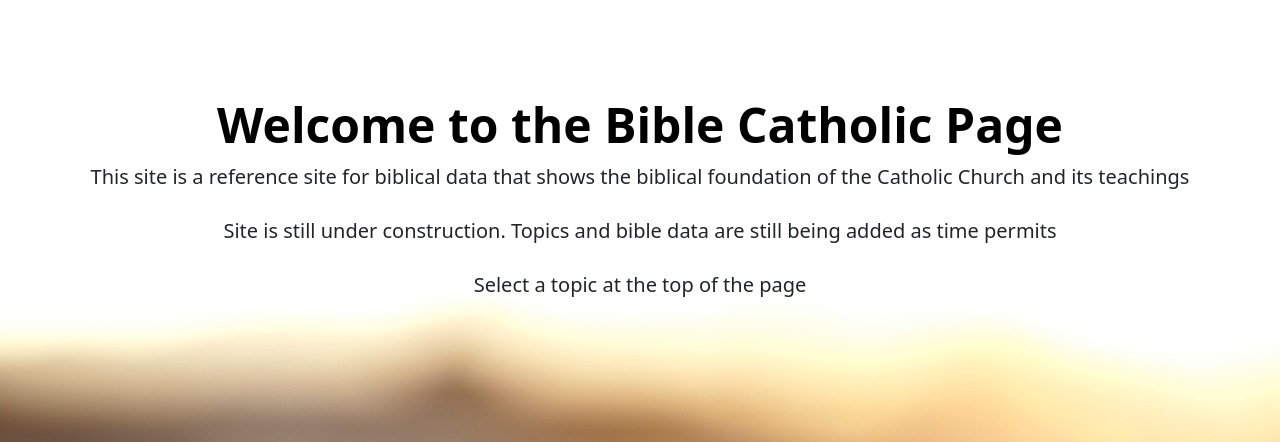
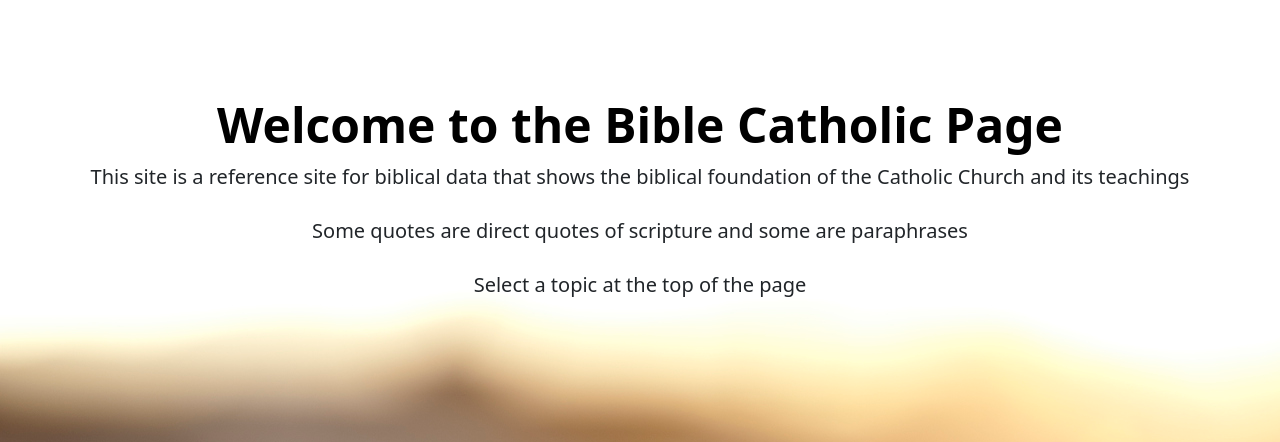
Before and after one commit to bluenote28/biblecatholic, a Flask app: page / in a window 1280 px wide. Shown: the part 56-498 px from the top of the page. Run offline with Flask 3, Linux system fonts and the light colour scheme.

Commit message:
change main page
change main page

```diff
--- a/templates/index.html
+++ b/templates/index.html
@@ -65,7 +65,7 @@
     <div class="px-4 py-5 my-5 text-center">
         <h1 class="display-5 fw-bold text-body-emphasis">Welcome to the Bible Catholic Page</h1>
         <p class="lead mb-4">This site is a reference site for biblical data that shows the biblical foundation of the Catholic Church and its teachings</p>
-        <p class="lead mb-4">Site is still under construction. Topics and bible data are still being added as time permits</p>
+        <p class="lead mb-4">Some quotes are direct quotes of scripture and some are paraphrases</p>
         <p class="lead mb-4">Select a topic at the top of the page</p>
 
 
```
